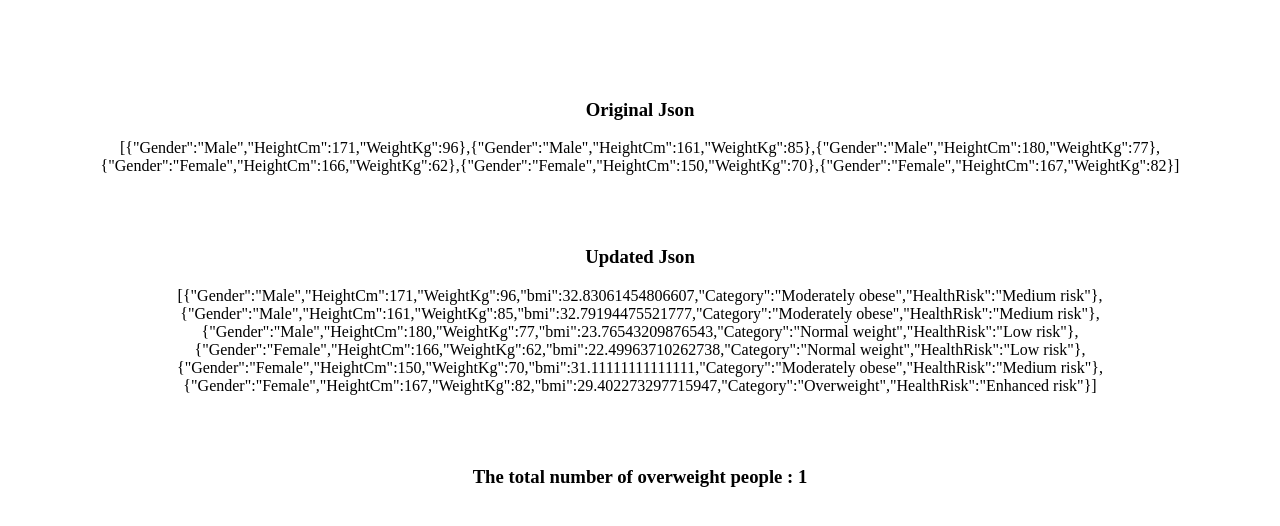
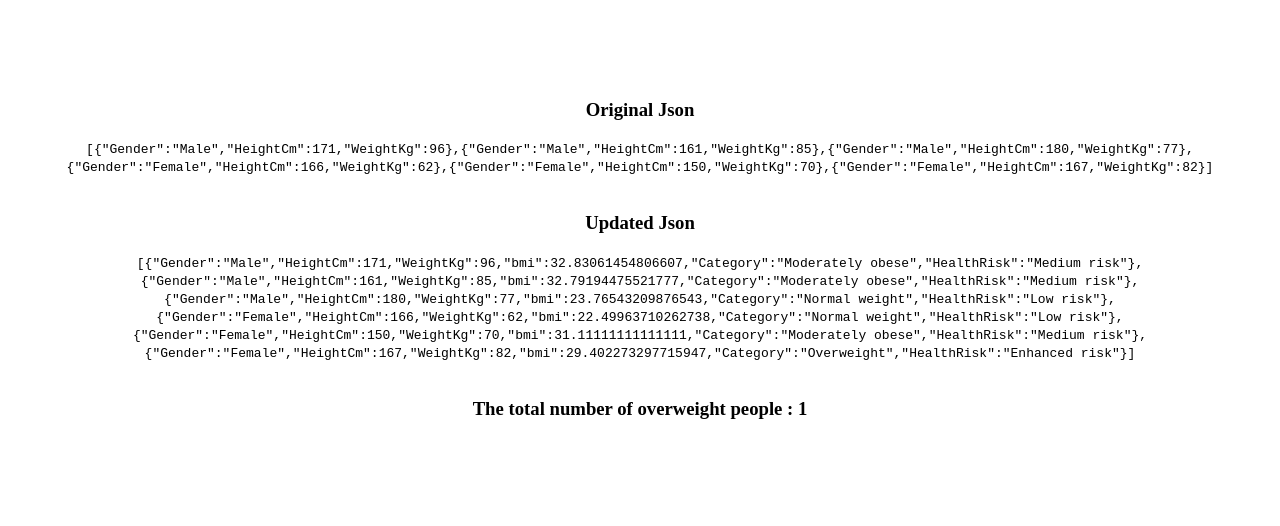
Before and after one commit to ubedattar45/code20210807-ubedattar, a plain HTML site: page index.html in a window 1280 px wide. Drawn offline with Linux system fonts and the light colour scheme.

Commit message:
Update index.html

```diff
--- a/index.html
+++ b/index.html
@@ -9,10 +9,10 @@
   <center>
     <br><br><br><br>
     <h3>Original Json</h3>
-    <p id="originalJson"></p>
+    <code id="originalJson"></code>
     <br><br>
     <h3>Updated Json</h3>
-    <p id="updatedJson"></p>
+    <code id="updatedJson"></code>
     <br><br>
     <h3 id="overWeight"></h3>
   </center>
```
